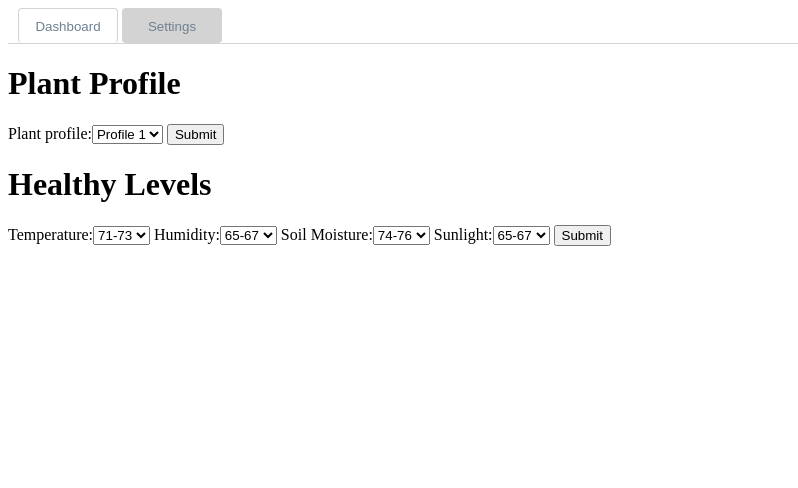
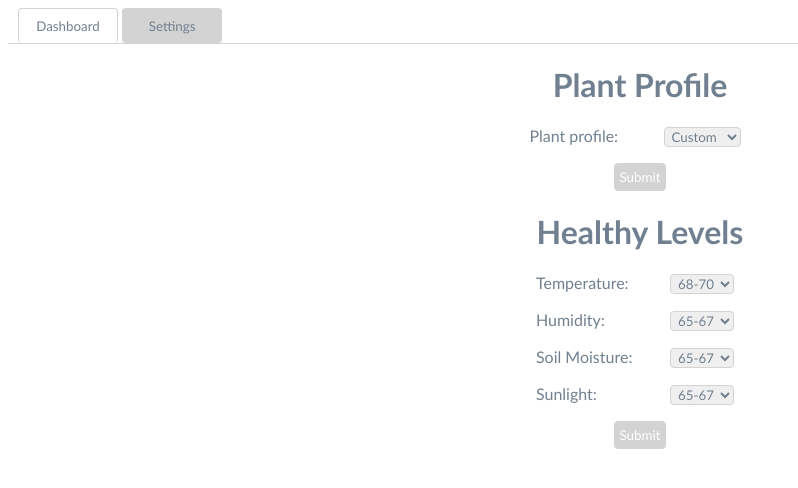
Before and after one commit to colestrine/NYSG, a Django app: page /settings/ in a window 1280 px wide. Shown: the top 488 px of the page, without its empty margins (0-798 px from the left). Run offline with Django 3.2, Linux system fonts and the light colour scheme.

Commit message:
Wrote CSS for Settings page

```diff
--- a/Interface Files/healthy_levels.json
+++ b/Interface Files/healthy_levels.json
@@ -1 +1 @@
-{"temperature": "71_73", "humidity": "65_67", "soil_moisture": "74_76", "sunlight": "65_67"}
+{"temperature": "68_70", "humidity": "65_67", "soil_moisture": "65_67", "sunlight": "65_67"}
--- a/Interface Files/plant_profile.json
+++ b/Interface Files/plant_profile.json
@@ -1 +1 @@
-{"plant_profile": "profile_1"}
+{"plant_profile": "custom"}
--- a/UI/greenhouse/static/css/main.css
+++ b/UI/greenhouse/static/css/main.css
@@ -1,3 +1,49 @@
+html {
+	font-family: "Trebuchet MS", Helvetica, sans-serif;
+	color: slategray;
+}
+
+button {
+	font-family: "Trebuchet MS", Helvetica, sans-serif;
+}
+
+select {
+	border: solid 1px lightgray;
+    border-radius: 4px;
+    margin: 0px 10px;
+    padding: 0px 3px;
+    color: slategray;
+    font-family: "Trebuchet MS", Helvetica, sans-serif;
+}
+
+form p label {
+	display: inline-block;
+    width: 120px;
+}
+
+.form-header {
+	text-align: center;
+}
+
+.form-wrapper {
+	display: block;
+	margin-left: auto;
+	margin-right: auto;
+	width: fit-content;
+}
+
+.submit {
+	border: solid 1px lightgray;
+    border-radius: 4px;
+    background: lightgray;
+    padding: 5px 5px;
+    color: white;
+    font-family: "Trebuchet MS", Helvetica, sans-serif;
+    display: block;
+    margin-left: auto;
+    margin-right: auto;
+}
+
 .header {
 	text-align: left;
     padding: 0px 10px;
--- a/UI/greenhouse/templates/Base/base.html
+++ b/UI/greenhouse/templates/Base/base.html
@@ -8,12 +8,12 @@
         <link rel="stylesheet" type="text/css" href="{% static 'css/main.css' %}" />
     </head>
 
-    <body>
+    <body class="body">
     	<div id="header" name="header" class="header">
             {% url 'dashboard' as dashboard_url %}
             {% url 'settings' as settings_url %}
     		<button {% if request.path == dashboard_url %} class="header-button-active" {% else %} class="header-button-inactive" {% endif %}>
-                <a class="header-link" href="{{ dashboard_url }}">Dashboard</a>
+                <a class="header-link blue" href="{{ dashboard_url }}">Dashboard</a>
             </button>
 			<button {% if request.path == settings_url %} class="header-button-active" {% else %} class="header-button-inactive" {% endif %}>
                 <a class="header-link" href="{{ settings_url }}">Settings</a>
--- a/UI/greenhouse/templates/Settings/settings.html
+++ b/UI/greenhouse/templates/Settings/settings.html
@@ -6,17 +6,21 @@ Settings
 
 {% block content %}
 
-<h1>Plant Profile</h1>
+<h1 class="form-header">Plant Profile</h1>
+<div class="form-wrapper">
 	<form action="/settings/" method="post">
 	    {% csrf_token %}
-    {{ plant_profile_form }}
-    <input type="submit" value="Submit">
+	    {{ plant_profile_form.as_p }}
+	    <input type="submit" value="Submit" class="submit">
 	</form>
+</div>
 
-<h1>Healthy Levels</h1>
+<h1 class="form-header">Healthy Levels</h1>
+<div class="form-wrapper">
 	<form action="/settings/" method="post">
 	    {% csrf_token %}
-    {{ healthy_levels_form }}
-    <input type="submit" value="Submit">
+	    {{ healthy_levels_form.as_p }}
+	    <input type="submit" value="Submit" class="submit">
 	</form>
+</div>
 {% endblock %}
```
Lines whose indentation alone changed are shown as unchanged.
